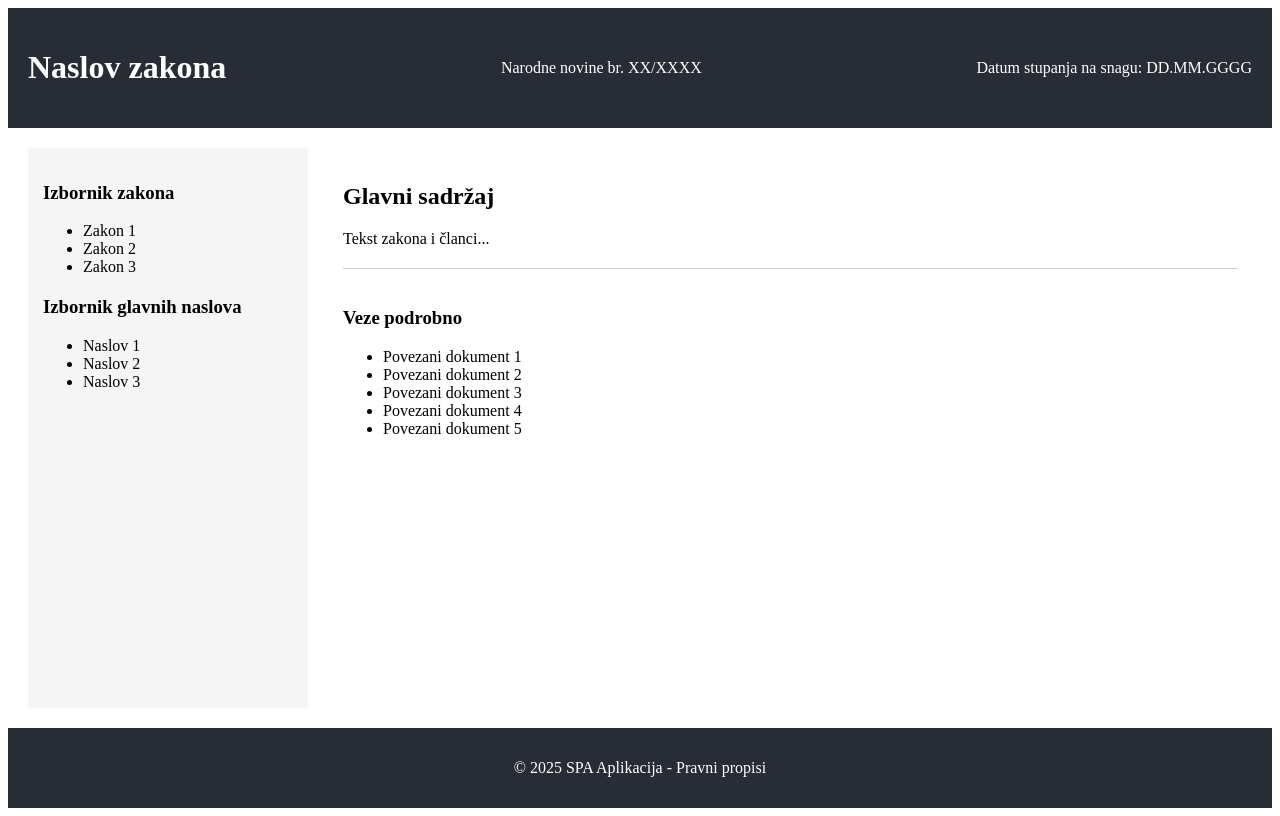
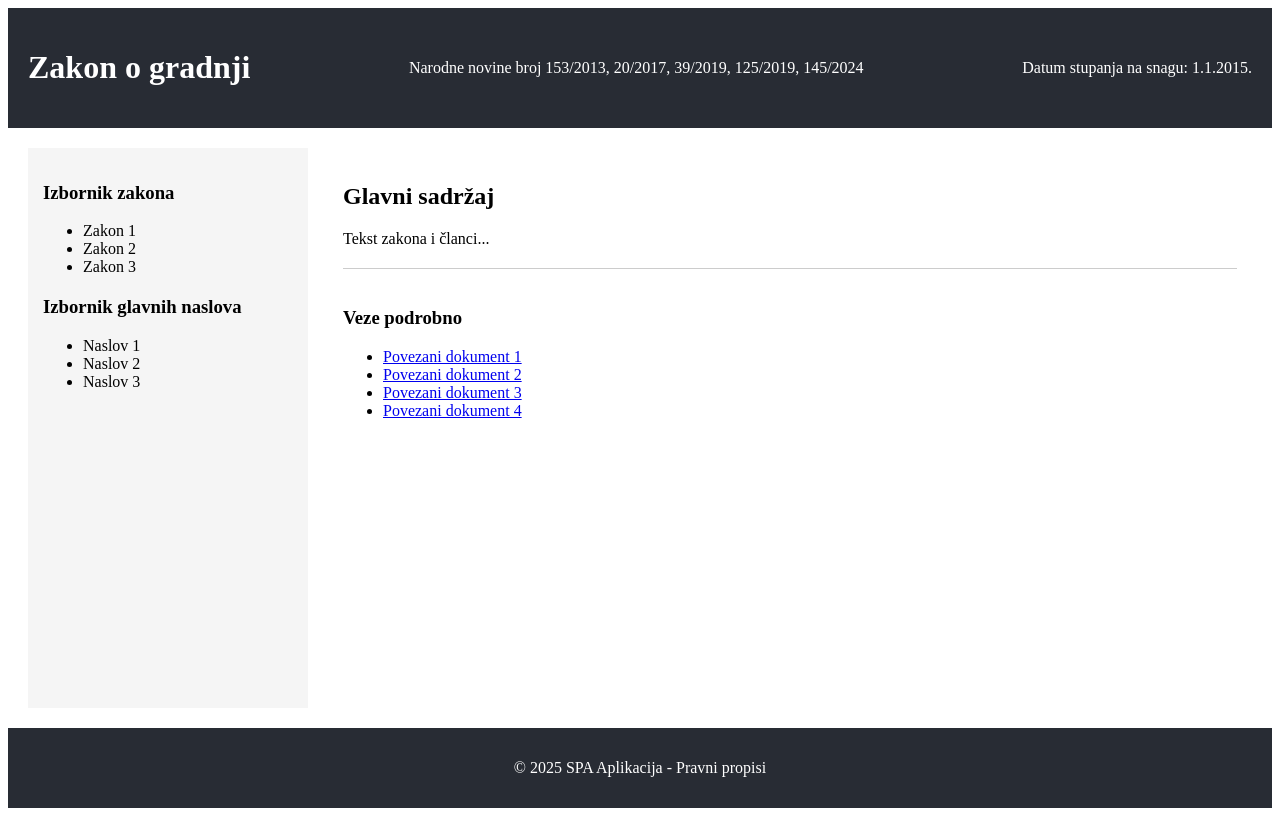
Before and after one commit to ZeljkoGlavinic/vite-react, a React (Vite) app: page / in a window 1280 px wide. Built offline with nearby package versions, Linux system fonts and the light colour scheme.

Commit message:
Struktura nadograđena prvim podacima

```diff
--- a/src/components/layout/DesniStupac/VezePodrobno.jsx
+++ b/src/components/layout/DesniStupac/VezePodrobno.jsx
@@ -1,13 +1,13 @@
 function VezePodrobno() {
+
   return (
     <div className="veze-podrobno">
       <h3>Veze podrobno</h3>
       <ul>
-        <li>Povezani dokument 1</li>
-        <li>Povezani dokument 2</li>
-        <li>Povezani dokument 3</li>
-        <li>Povezani dokument 4</li>
-        <li>Povezani dokument 5</li>
+        <li><a href="#">Povezani dokument 1</a></li>
+        <li><a href="#">Povezani dokument 2</a></li>
+        <li><a href="#">Povezani dokument 3</a></li>
+        <li><a href="#">Povezani dokument 4</a></li>
       </ul>
     </div>
   )
--- a/src/components/layout/Zaglavlje/DatumiVazenja.jsx
+++ b/src/components/layout/Zaglavlje/DatumiVazenja.jsx
@@ -1,7 +1,7 @@
-function DatumiVazenja() {
+function DatumiVazenja({ datum }) {
   return (
     <div className="datumi-vazenja">
-      <p>Datum stupanja na snagu: DD.MM.GGGG</p>
+      <p>Datum stupanja na snagu: {datum}</p>
     </div>
   )
 }
--- a/src/components/layout/Zaglavlje/NarodneNovine.jsx
+++ b/src/components/layout/Zaglavlje/NarodneNovine.jsx
@@ -1,7 +1,7 @@
-function NarodneNovine() {
+function NarodneNovine({ NN }) {
   return (
     <div className="narodne-novine">
-      <p>Narodne novine br. XX/XXXX</p>
+      <p>Narodne novine broj {NN}</p>
     </div>
   )
 }
--- a/src/components/layout/Zaglavlje/NaslovZakona.jsx
+++ b/src/components/layout/Zaglavlje/NaslovZakona.jsx
@@ -1,7 +1,7 @@
-function NaslovZakona() {
+function NaslovZakona({ naziv }) {
   return (
     <div className="naslov-zakona">
-      <h1>Naslov zakona</h1>
+      <h1>{naziv}</h1>
     </div>
   )
 }
--- a/src/components/layout/Zaglavlje/Zaglavlje.jsx
+++ b/src/components/layout/Zaglavlje/Zaglavlje.jsx
@@ -1,13 +1,26 @@
 import { NaslovZakona, NarodneNovine, DatumiVazenja } from './'
 
 function Zaglavlje() {
-  return (
-    <header className="zaglavlje">
-      <NaslovZakona />
-      <NarodneNovine />
-      <DatumiVazenja />
-    </header>
-  )
+	const MetaPodaciAkta = {
+		naziv: 'Zakon o gradnji',
+		NN: '153/2013, 20/2017, 39/2019, 125/2019, 145/2024',
+		datum: '1.1.2015.',
+		poveznica: '/z/690/zakon-o-gradnji',
+		protokol: 'https://',
+		osnovniURL: 'www.zakon.hr',
+		akronim: 'ZoG',
+	}
+  const naziv = MetaPodaciAkta.naziv
+  const NN = MetaPodaciAkta.NN
+  const datum = MetaPodaciAkta.datum
+
+	return (
+		<header className="zaglavlje">
+			<NaslovZakona naziv={naziv} />
+			<NarodneNovine NN={NN} />
+			<DatumiVazenja datum={datum} />
+		</header>
+	)
 }
 
 export default Zaglavlje
```
